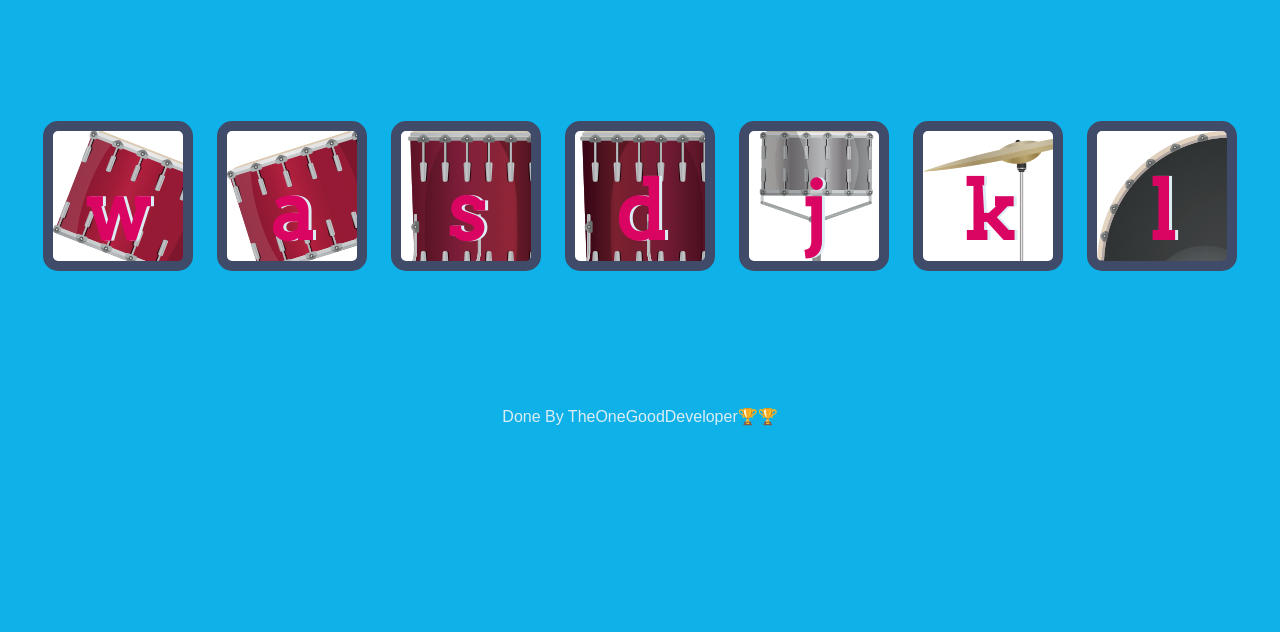
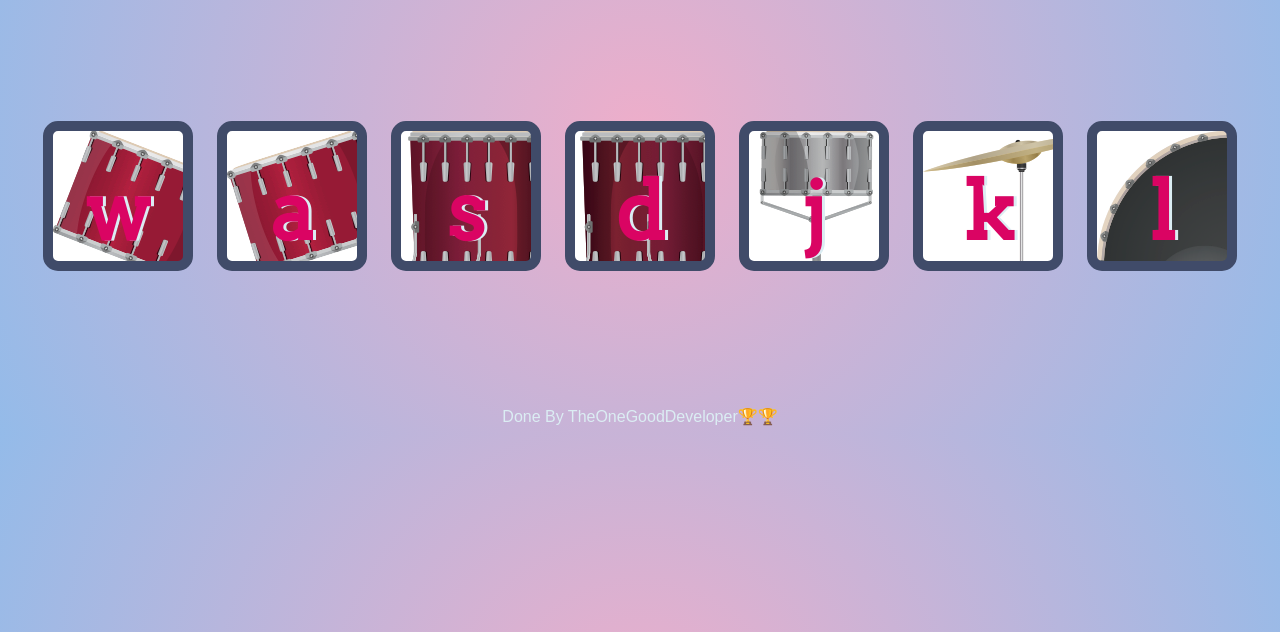
Before and after one commit to TheOneGoodDeveloper/The-drums, a plain HTML site: page index.html in a window 1280 px wide. Shown: the part 168-800 px from the top of the page. Drawn offline with Linux system fonts and the light colour scheme.

Commit message:
Update styles.css

```diff
--- a/styles.css
+++ b/styles.css
@@ -1,6 +1,8 @@
 body {
   text-align: center;
-  background-color: rgb(14, 178, 233);
+/*   background-color: rgb(14, 178, 233); */
+   background: rgb(238,174,202);
+  background: radial-gradient(circle, rgba(238,174,202,1) 0%, rgba(148,187,233,1) 100%);
 }
 
 h1 {
```
